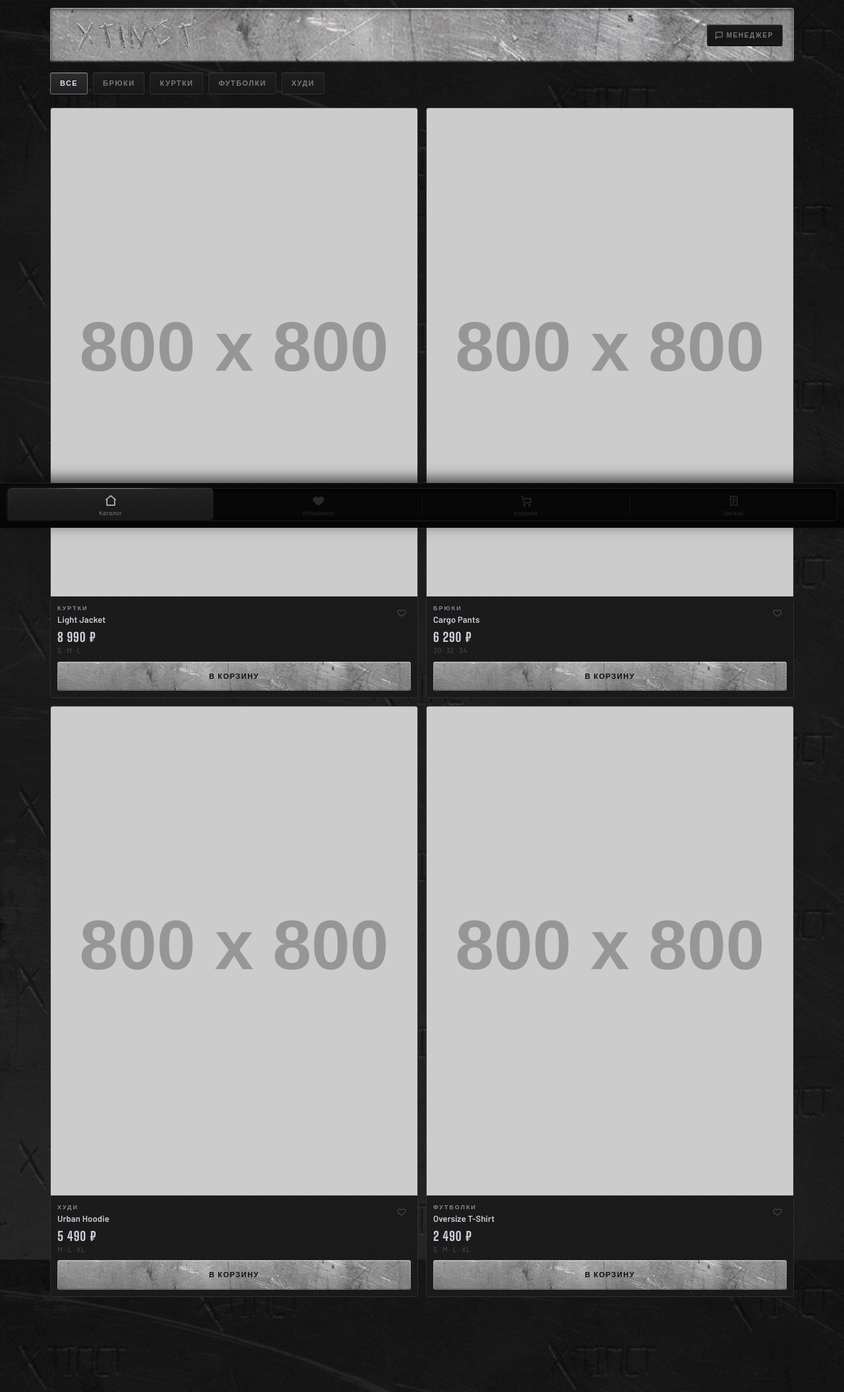
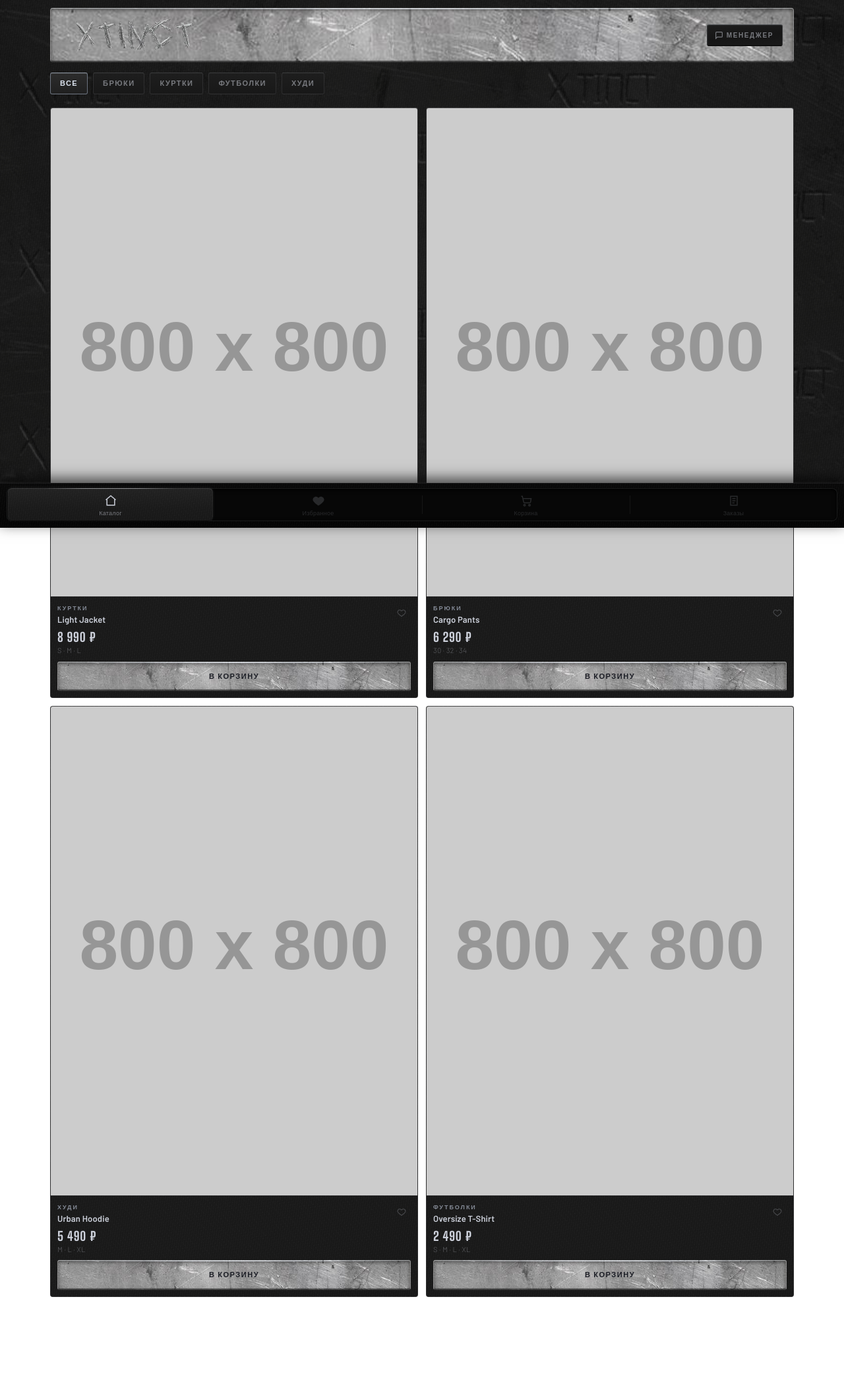
Before and after one commit to sainthammer/tg-miniapp-shop, a Flask app: page / in a window 1280 px wide. Shown: the whole page at 66% size. Run offline with Flask 3, Linux system fonts and the light colour scheme; data comes from the database, SQL or seed files in the repository; grey boxes labelled with a size stand in for pictures from a placeholder-image service; parts of the project's set-up code (start-up, migrations or seed data) failed here and were passed over; some libraries are stand-ins or nearby versions.

Commit message:
bg pos fix

```diff
--- a/templates/index.html
+++ b/templates/index.html
@@ -48,16 +48,22 @@
 
   body {
     font-family: var(--fn-body);
+    background: none;
+    min-height: 100vh;
+    color: var(--silver);
+    -webkit-font-smoothing: antialiased;
+  }
+  body::before {
+    content: '';
+    position: fixed;
+    inset: 0;
+    z-index: -1;
     background-image:
       var(--scratch-a), var(--scratch-b), var(--scratch-c),
       linear-gradient(rgba(8,8,8,0.78), rgba(8,8,8,0.78)),
       url(/static/metal-bg.jpg);
     background-size: auto, auto, auto, cover, cover;
-    background-attachment: fixed;
     background-position: center;
-    min-height: 100vh;
-    color: var(--silver);
-    -webkit-font-smoothing: antialiased;
   }
 
   /* ── Metal panel ── */
@@ -124,16 +130,55 @@
     font-family: var(--fn-body);
     font-size: 11px; font-weight: 700;
     letter-spacing: 0.14em; text-transform: uppercase;
-    color: #0a0c14;
-    background: linear-gradient(rgba(255,255,255,0.06), rgba(0,0,0,0.18)), url(/static/button-bg.jpg) center/cover;
-    border: 1px solid rgba(255,255,255,0.20);
-    border-top-color: rgba(255,255,255,0.42);
-    border-bottom-color: rgba(0,0,0,0.28);
-    box-shadow: inset 0 1px 0 rgba(255,255,255,0.30), inset 0 -1px 0 rgba(0,0,0,0.18);
+    color: #1a1c24;
+    background: url(/static/button-bg.jpg) center/cover;
+    border: 1px solid rgba(130,132,136,0.22);
+    border-top-color: rgba(228,232,238,0.34);
+    border-bottom-color: rgba(0,0,0,0.55);
+    box-shadow:
+      inset 0 2px 6px rgba(0,0,0,0.52),
+      inset 0 -1px 0 rgba(0,0,0,0.42),
+      0 1px 0 rgba(255,255,255,0.04);
     border-radius: 3px; cursor: pointer;
     transition: filter .12s ease;
+    position: relative;
+    overflow: hidden;
   }
-  .btn-cta:active { filter: brightness(0.88); }
+  .btn-cta::before {
+    content: '';
+    position: absolute;
+    top: 0; left: 0; right: 0; height: 1px;
+    background: linear-gradient(
+      90deg,
+      transparent 0%,
+      rgba(220,226,238,0.18) 8%,
+      rgba(235,240,250,0.68) 30%,
+      rgba(242,246,254,0.88) 50%,
+      rgba(235,240,250,0.68) 70%,
+      rgba(220,226,238,0.18) 92%,
+      transparent 100%
+    );
+    z-index: 3;
+  }
+  .btn-cta::after {
+    content: '';
+    position: absolute;
+    top: 0; bottom: 0;
+    left: -60%; width: 55%;
+    background: linear-gradient(
+      100deg,
+      transparent 0%,
+      rgba(255,255,255,0.000) 38%,
+      rgba(255,255,255,0.028) 50%,
+      rgba(255,255,255,0.000) 62%,
+      transparent 100%
+    );
+    transform: skewX(-18deg);
+    pointer-events: none;
+    z-index: 2;
+  }
+  .btn-cta:hover { filter: brightness(1.08); border-top-color: rgba(242,246,254,0.52); }
+  .btn-cta:active { filter: brightness(0.82); }
 
   /* ── Catalog skeleton loader ── */
   .skeleton-card {
```
Also changed, not shown: templates/admin.html (+10 -4 lines).
